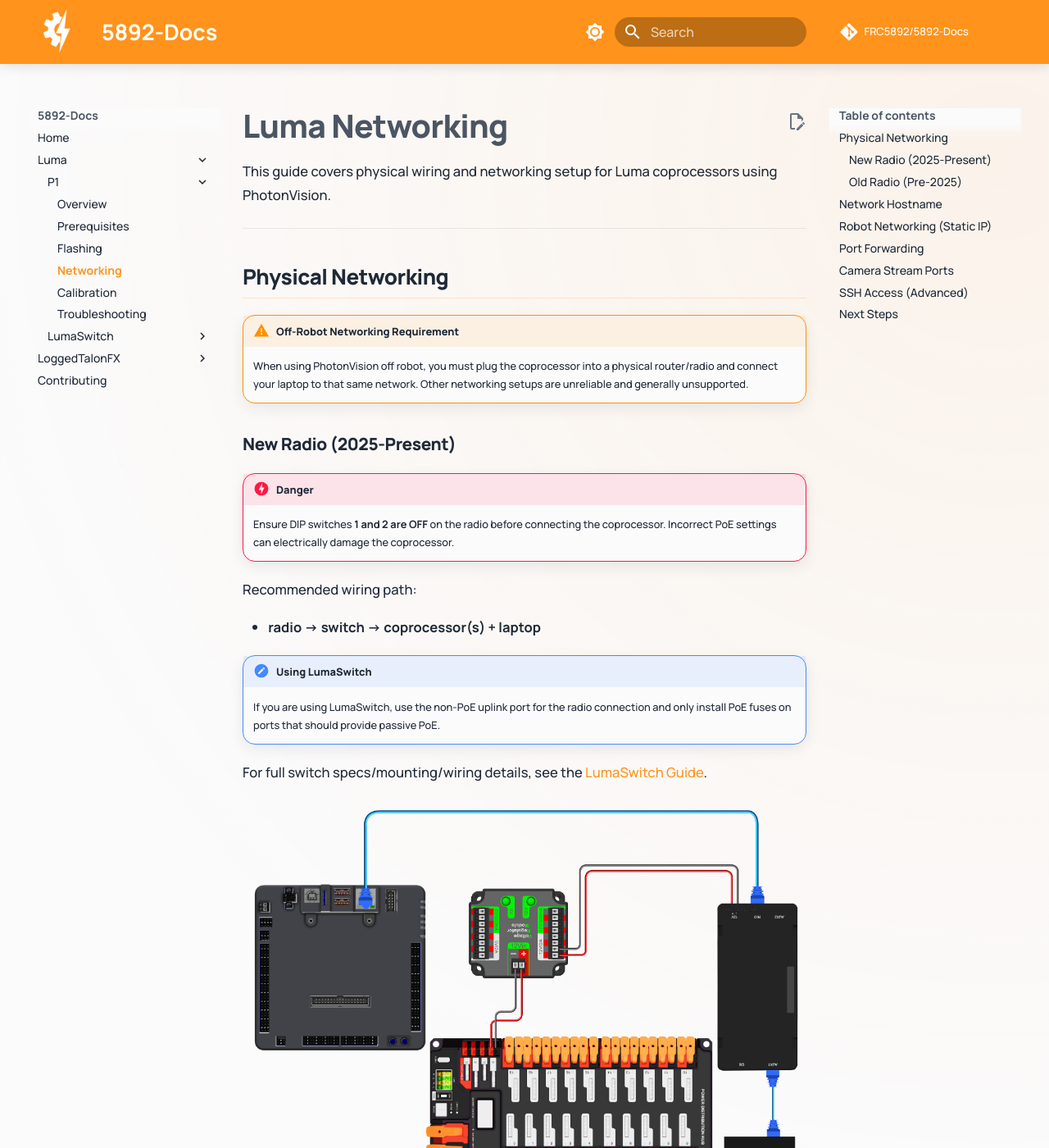
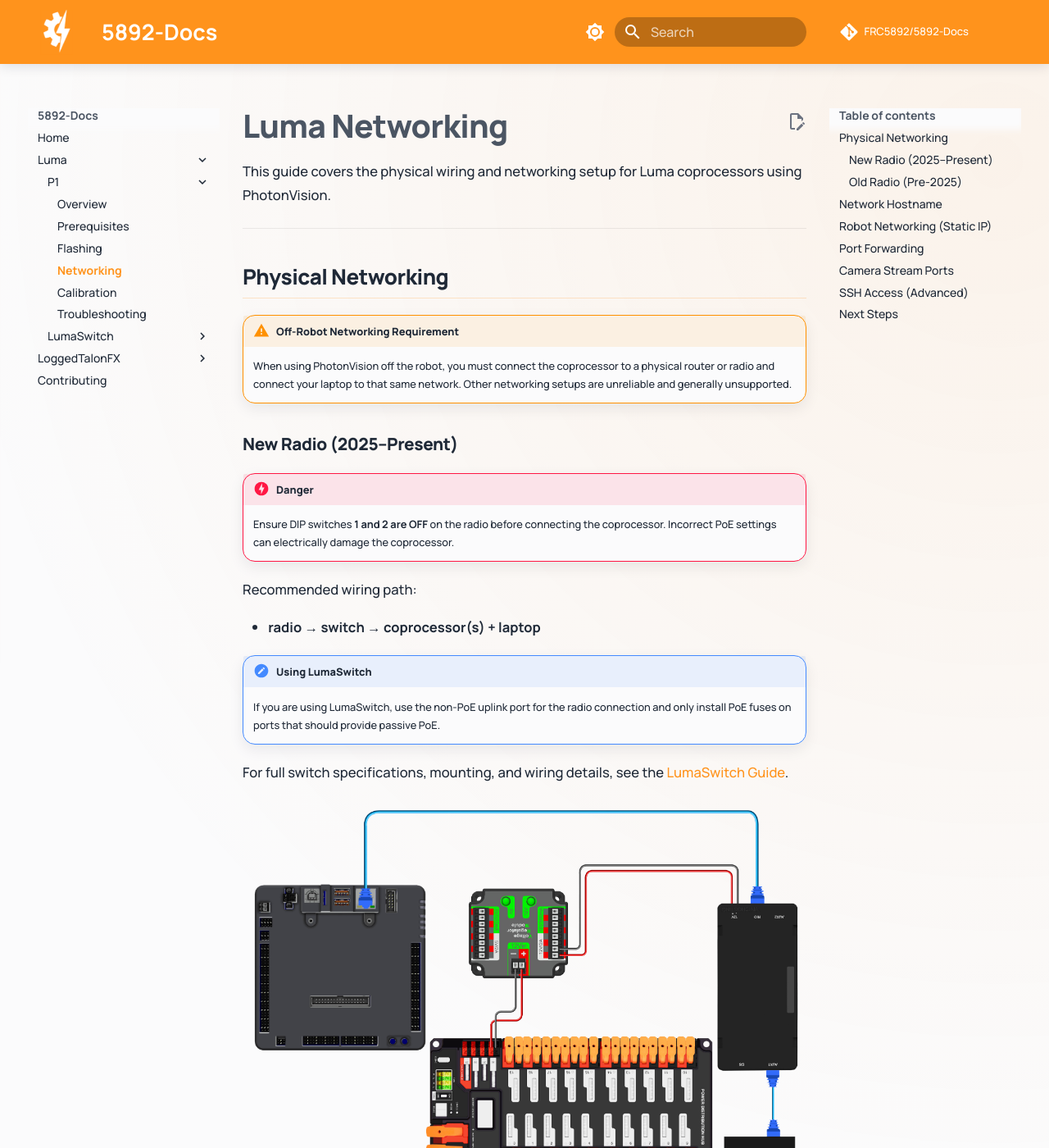
Before and after one commit to FRC5892/Luma-Docs, an MkDocs documentation site: the page built from docs/p1/networking.md, in a window 1280 px wide and 1400 px high. Shown: the whole window at 82% size. Built offline with MkDocs 1.6.1 and Material for MkDocs 9.7.7, drawn with Linux system fonts in a browser that asks for light colours; comment, search, counter and statistics services are not loaded; some of the changed text lies outside the part shown.

Commit message:
Refactor networking.md for improved clarity and consistency: enhance wording, adjust section formatting, and streamline instructions

````diff
--- a/docs/p1/networking.md
+++ b/docs/p1/networking.md
@@ -1,48 +1,43 @@
+
 # Luma Networking
 
-This guide covers physical wiring and networking setup for Luma coprocessors using PhotonVision.
+This guide covers the physical wiring and networking setup for Luma coprocessors using PhotonVision.
 
 ---
 
 ## Physical Networking
 
 !!! warning "Off-Robot Networking Requirement"
-    When using PhotonVision off robot, you must plug the coprocessor into a physical
-    router/radio and connect your laptop to that same network. Other networking setups are
-    unreliable and generally unsupported.
+    When using PhotonVision off the robot, you must connect the coprocessor to a physical router or radio and connect your laptop to that same network. Other networking setups are unreliable and generally unsupported.
 
-### New Radio (2025-Present)
+### New Radio (2025–Present)
 
 !!! danger
-    Ensure DIP switches **1 and 2 are OFF** on the radio before connecting the coprocessor.
-    Incorrect PoE settings can electrically damage the coprocessor.
+    Ensure DIP switches **1 and 2 are OFF** on the radio before connecting the coprocessor. Incorrect PoE settings can electrically damage the coprocessor.
 
 Recommended wiring path:
 
-- **radio -> switch -> coprocessor(s) + laptop**
+- **radio → switch → coprocessor(s) + laptop**
 
 !!! note "Using LumaSwitch"
-    If you are using LumaSwitch, use the non-PoE uplink port for the radio connection and only
-    install PoE fuses on ports that should provide passive PoE.
+    If you are using LumaSwitch, use the non-PoE uplink port for the radio connection and only install PoE fuses on ports that should provide passive PoE.
 
-For full switch specs/mounting/wiring details, see the [LumaSwitch Guide](../guides/lumaswitch/overview.md).
+For full switch specifications, mounting, and wiring details, see the [LumaSwitch Guide](../guides/lumaswitch/overview.md).
 
 ![Example wiring using a network switch and newer radio](../assets/networking-diagram-vividhosting.webp){ width="900" }
 
 ### Old Radio (Pre-2025)
 
-Direct radio/switch Ethernet networking can still work, but verify your topology and power
-settings before testing.
+Direct radio/switch Ethernet networking can still work, but verify your topology and power settings before testing.
 
 ---
 
 ## Network Hostname
 
-Rename each device from the default `photonvision` hostname to a unique value such as
-`Photon-OrangePi-Left` or `Photon-RPi5-Back`.
+Rename each device from the default `photonvision` hostname to a unique value, such as `Photon-OrangePi-Left` or `Photon-RPi5-Back`.
 
-1. Open PhotonVision and go to **Settings -> Networking**.
-2. Change hostname from `photonvision` to a unique value.
+1. Open PhotonVision and go to **Settings → Networking**.
+2. Change the hostname from `photonvision` to a unique value.
 3. Use only letters (`A-Z`), numbers (`0-9`), and hyphens (`-`).
 
 Unique hostnames help you manage multiple coprocessors reliably.
@@ -51,37 +46,32 @@ Unique hostnames help you manage multiple coprocessors reliably.
 
 ## Robot Networking (Static IP)
 
-PhotonVision strongly recommends static IPs on the robot network for reliability.
+PhotonVision strongly recommends using static IPs on the robot network for reliability.
 
 !!! warning
-    Use static IP mode only on your robot network. Do not force static settings on random home
-    networks unless you are comfortable managing local network configuration.
+    Use static IP mode only on your robot network. Do not force static settings on random home networks unless you are comfortable managing local network configuration.
 
 1. Power the robot and connect your laptop to the robot network.
 2. Open PhotonVision at `photonvision.local:5800` (or your current device address).
-3. Go to **Settings -> Networking**.
+3. Go to **Settings → Networking**.
 4. Enter your team number.
 5. Set IP mode to **Static**.
-6. Set the coprocessor IP to `10.TE.AM.xx` where `xx` is unique on your robot (commonly `.6`
-   through `.19`).
+6. Set the coprocessor IP to `10.TE.AM.xx`, where `xx` is unique on your robot (commonly `.6` through `.19`).
 7. Click **Save**.
-8. Power-cycle robot and coprocessor.
+8. Power-cycle the robot and coprocessor.
 9. Reconnect using `10.TE.AM.xx:5800`.
 
 !!! note "Team Number Field Tip"
-    The team number field can also accept a hostname or IP (for example `localhost`) when you
-    are testing with a simulated robot program.
+    The team number field can also accept a hostname or IP (for example, `localhost`) when you are testing with a simulated robot program.
 
 ---
 
 ## Port Forwarding
 
 !!! note
-    If you are using a VH-109 radio (2025 and later, excluding China and Taiwan), prefer
-    tethering to the dedicated DS Ethernet port instead of using port forwarding.
+    If you are using a VH-109 radio (2025 and later, excluding China and Taiwan), prefer tethering to the dedicated DS Ethernet port instead of using port forwarding.
 
-If you need to view an Ethernet-connected vision device while tethered over roboRIO USB,
-WPILib `PortForwarder` can forward the PhotonVision web UI port.
+If you need to view an Ethernet-connected vision device while tethered over roboRIO USB, WPILib `PortForwarder` can forward the PhotonVision web UI port.
 
 ```java
 PortForwarder.add(5800, "photonvision.local", 5800);
@@ -96,8 +86,7 @@ PortForwarder.add(5800, "photonvision.local", 5800);
 
 - Camera streams start at ports `1181` and `1182` for camera 1.
 - Each additional camera uses the next two ports (`1183/1184`, `1185/1186`, etc.).
-- A quick way to identify a stream port is to double-click the stream in PhotonVision and check
-  the opened page URL.
+- A quick way to identify a stream port is to double-click the stream in PhotonVision and check the opened page URL.
 
 !!! warning
     If stream forwarding remaps to a different port than the original stream port, the stream may
````
Also changed, not shown: docs/contributing.md (+28 -12 lines).
